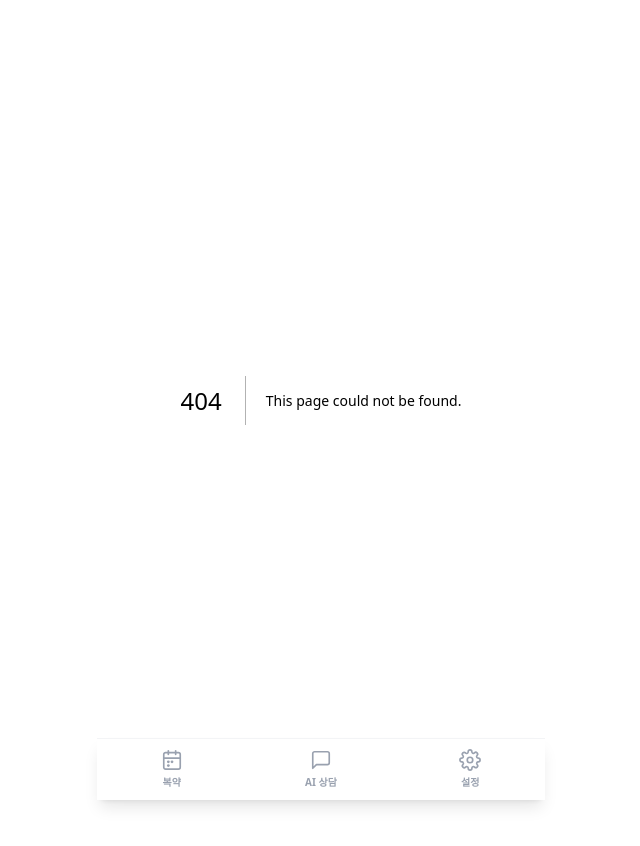
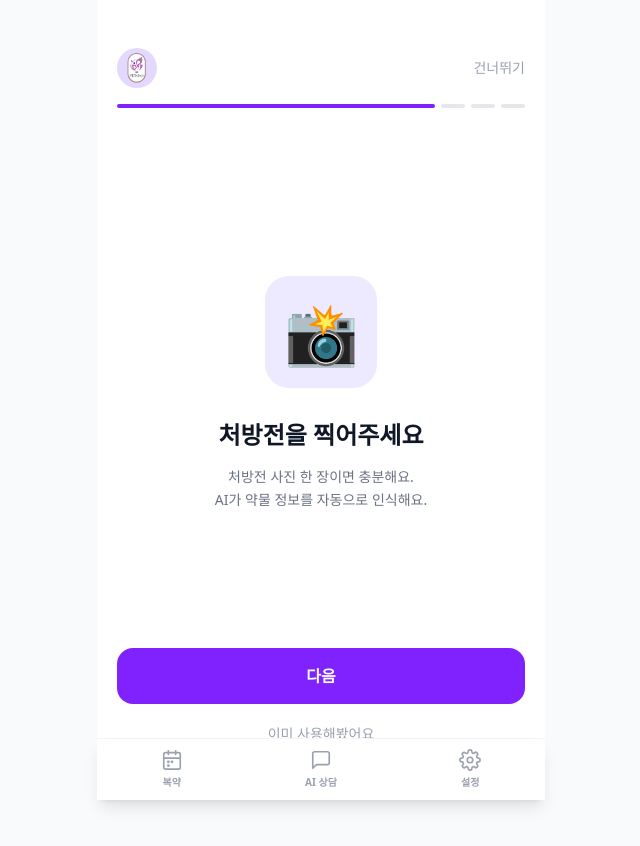
Before and after one commit to AI-HealthCare-02/AI_02_05, a Next.js app in the folder frontend/: page /onboarding in a window 1280 px wide. Before the commit this address had no page. Shown: the top 846 px of the page, without its empty margins (319-959 px from the left). Built offline with nearby package versions, Linux system fonts and the light colour scheme.

Commit message:
feat: 신규 유저 온보딩 + 로딩 스켈레톤 UI

```diff
--- /dev/null
+++ b/frontend/src/app/onboarding/page.tsx
@@ -0,0 +1,99 @@
+"use client";
+
+import { useRouter } from "next/navigation";
+import Image from "next/image";
+import { useState } from "react";
+
+const STEPS = [
+  {
+    icon: "📸",
+    title: "처방전을 찍어주세요",
+    desc: "처방전 사진 한 장이면 충분해요.\nAI가 약물 정보를 자동으로 인식해요.",
+    color: "bg-violet-50",
+    iconBg: "bg-violet-100",
+  },
+  {
+    icon: "💊",
+    title: "복약 스케줄이 자동 생성돼요",
+    desc: "아침·점심·저녁 약봉투별로\n복약 시간표가 만들어져요.",
+    color: "bg-purple-50",
+    iconBg: "bg-purple-100",
+  },
+  {
+    icon: "✅",
+    title: "매일 복약을 체크하세요",
+    desc: "복약 완료 버튼 하나로\n오늘 약을 모두 체크할 수 있어요.",
+    color: "bg-indigo-50",
+    iconBg: "bg-indigo-100",
+  },
+  {
+    icon: "👨‍👩‍👧",
+    title: "가족과 공유할 수 있어요",
+    desc: "보호자에게 링크를 공유하면\n복약 현황을 실시간으로 확인해요.",
+    color: "bg-pink-50",
+    iconBg: "bg-pink-100",
+  },
+];
+
+export default function OnboardingPage() {
+  const router = useRouter();
+  const [step, setStep] = useState(0);
+  const current = STEPS[step];
+  const isLast = step === STEPS.length - 1;
+
+  const handleNext = () => {
+    if (isLast) {
+      localStorage.setItem("onboarding_done", "true");
+      router.replace("/upload");
+    } else {
+      setStep((s) => s + 1);
+    }
+  };
+
+  const handleSkip = () => {
+    localStorage.setItem("onboarding_done", "true");
+    router.replace("/schedule");
+  };
+
+  return (
+    <main className="min-h-screen bg-white flex flex-col">
+      {/* 상단 로고 */}
+      <div className="flex justify-between items-center px-5 pt-12 pb-4">
+        <Image src="/PillMate.png" alt="PillMate" width={40} height={40} className="rounded-full" />
+        <button onClick={handleSkip} className="text-sm text-gray-400 hover:text-gray-600">
+          건너뛰기
+        </button>
+      </div>
+
+      {/* 스텝 인디케이터 */}
+      <div className="flex gap-1.5 px-5 mb-8">
+        {STEPS.map((_, i) => (
+          <div key={i} className={`h-1 rounded-full transition-all ${i === step ? "bg-violet-600 flex-1" : "bg-gray-200 w-6"}`} />
+        ))}
+      </div>
+
+      {/* 콘텐츠 */}
+      <div className="flex-1 flex flex-col items-center justify-center px-8 text-center">
+        <div className={`w-28 h-28 ${current.iconBg} rounded-3xl flex items-center justify-center mb-8`}>
+          <span className="text-6xl">{current.icon}</span>
+        </div>
+        <h2 className="text-2xl font-bold text-gray-900 mb-4 leading-tight">{current.title}</h2>
+        <p className="text-gray-500 text-sm leading-relaxed whitespace-pre-line">{current.desc}</p>
+      </div>
+
+      {/* 하단 버튼 */}
+      <div className="px-5 pb-12 space-y-3">
+        <button onClick={handleNext}
+          className="w-full bg-violet-600 text-white font-bold py-4 rounded-2xl hover:bg-violet-700 transition-colors">
+          {isLast ? "처방전 등록하기 →" : "다음"}
+        </button>
+        {step === 0 && (
+          <button onClick={handleSkip}
+            className="w-full text-sm text-gray-400 py-2">
+            이미 사용해봤어요
+          </button>
+        )}
+      </div>
+    </main>
+  );
+}
--- a/frontend/src/app/page.tsx
+++ b/frontend/src/app/page.tsx
@@ -8,16 +8,21 @@ export default function HomePage() {
 
   useEffect(() => {
     const token = localStorage.getItem("access_token");
-    if (token) {
+    if (!token) {
+      router.replace("/login");
+      return;
+    }
+    const onboardingDone = localStorage.getItem("onboarding_done");
+    if (!onboardingDone) {
+      router.replace("/onboarding");
+    } else {
       router.replace("/schedule");
-    } else {
-      router.replace("/login");
     }
   }, [router]);
 
   return (
     <main className="min-h-screen flex items-center justify-center bg-gray-50">
-      <div className="text-4xl animate-bounce">💊</div>
+      <div className="w-8 h-8 border-2 border-violet-300 border-t-violet-600 rounded-full animate-spin" />
     </main>
   );
 }
--- a/frontend/src/app/schedule/page.tsx
+++ b/frontend/src/app/schedule/page.tsx
@@ -3,6 +3,7 @@
 import { useState, useEffect } from "react";
 import { useSchedule, useCheckSchedule, useDeleteSchedule, useStats } from "@/hooks/useSchedule";
 import { ScheduleItem } from "@/types";
+import { ScheduleSkeleton } from "@/components/Skeleton";
 
 const todayStr = () => new Date().toISOString().split("T")[0];
 const monthStart = () => {
@@ -355,12 +356,7 @@ export default function SchedulePage() {
 
         {/* 스케줄 목록 */}
         <div className="space-y-4">
-          {isLoading && (
-            <div className="flex flex-col items-center py-12 text-gray-400">
-              <div className="w-8 h-8 border-2 border-violet-300 border-t-violet-600 rounded-full animate-spin mb-3" />
-              <p className="text-sm">불러오는 중...</p>
-            </div>
-          )}
+          {isLoading && <ScheduleSkeleton />}
           {!isLoading && total === 0 && (
             <div className="bg-white rounded-3xl p-8 text-center shadow-sm">
               <div className="w-16 h-16 bg-violet-50 rounded-full flex items-center justify-center mx-auto mb-4">
--- /dev/null
+++ b/frontend/src/components/Skeleton.tsx
@@ -0,0 +1,64 @@
+export function SkeletonBox({ className }: { className?: string }) {
+  return <div className={`bg-gray-200 rounded-xl animate-pulse ${className}`} />;
+}
+
+export function ScheduleSkeleton() {
+  return (
+    <div className="space-y-4">
+      {/* 통계 스켈레톤 */}
+      <div className="grid grid-cols-3 gap-2">
+        {[1, 2, 3].map((i) => (
+          <div key={i} className="bg-white rounded-2xl p-3 text-center">
+            <SkeletonBox className="h-7 w-12 mx-auto mb-1" />
+            <SkeletonBox className="h-3 w-10 mx-auto" />
+          </div>
+        ))}
+      </div>
+
+      {/* 처방전 그룹 스켈레톤 */}
+      {[1, 2].map((g) => (
+        <div key={g} className="space-y-2">
+          <div className="flex items-center gap-2 px-1">
+            <SkeletonBox className="w-1.5 h-1.5 rounded-full" />
+            <SkeletonBox className="h-3 w-28" />
+            <SkeletonBox className="h-3 w-16" />
+          </div>
+          {[1, 2].map((i) => (
+            <div key={i} className="bg-white rounded-2xl shadow-sm overflow-hidden">
+              <div className="flex items-center justify-between px-4 py-3 bg-gray-50">
+                <div className="flex items-center gap-2">
+                  <SkeletonBox className="w-5 h-5 rounded-full" />
+                  <SkeletonBox className="h-4 w-16" />
+                  <SkeletonBox className="h-3 w-10" />
+                </div>
+                <SkeletonBox className="h-7 w-20 rounded-full" />
+              </div>
+              {[1, 2, 3].map((j) => (
+                <div key={j} className="flex items-center gap-3 px-4 py-3 border-t border-gray-50">
+                  <SkeletonBox className="w-5 h-5 rounded-full flex-shrink-0" />
+                  <div className="flex-1 space-y-1">
+                    <SkeletonBox className="h-4 w-32" />
+                    <SkeletonBox className="h-3 w-20" />
+                  </div>
+                </div>
+              ))}
+            </div>
+          ))}
+        </div>
+      ))}
+    </div>
+  );
+}
+
+export function ChatSkeleton() {
+  return (
+    <div className="space-y-4 p-4">
+      {[1, 2, 3].map((i) => (
+        <div key={i} className={`flex ${i % 2 === 0 ? "justify-end" : "justify-start"} items-end gap-2`}>
+          {i % 2 !== 0 && <SkeletonBox className="w-7 h-7 rounded-full flex-shrink-0" />}
+          <SkeletonBox className={`h-12 rounded-2xl ${i % 2 === 0 ? "w-48" : "w-56"}`} />
+        </div>
+      ))}
+    </div>
+  );
+}
```
